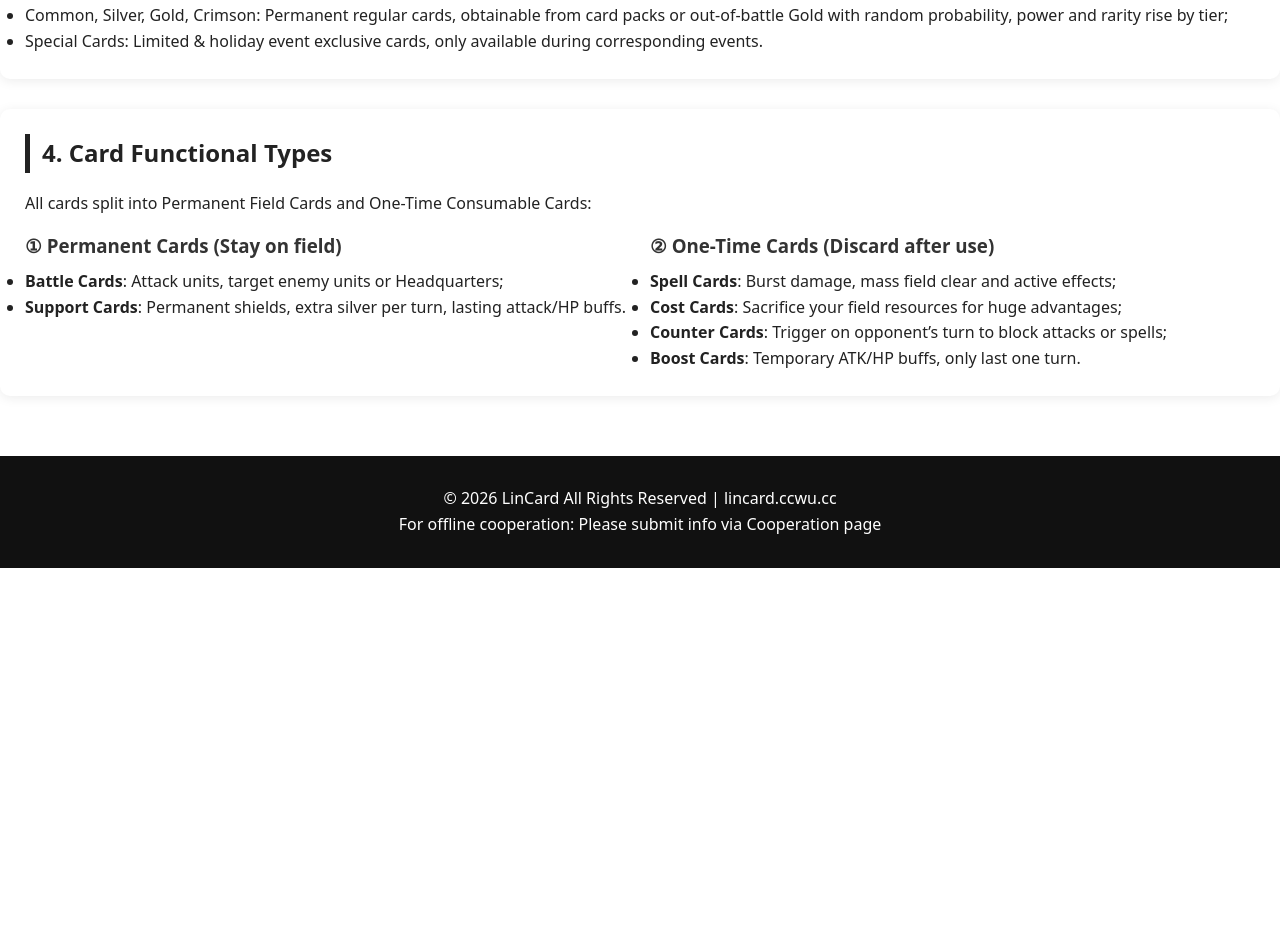
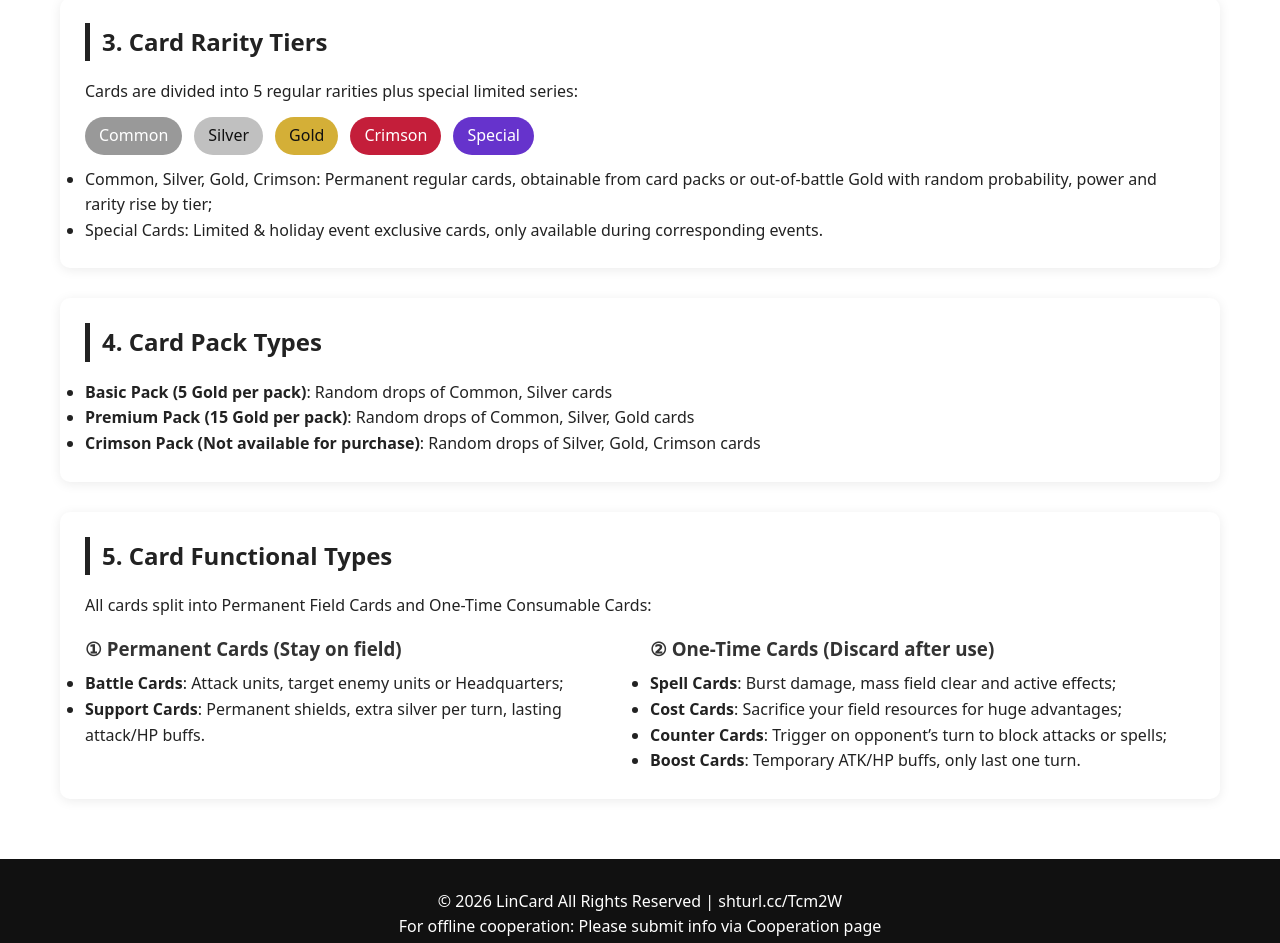
Before and after one commit to zjliyufnssu/lincard-intl-site, a plain HTML site: page about.html in a window 1280 px wide. Shown: the part 817-1760 px from the top of the page. Before the commit the page ends 1385 px from the top, so only its background shows below. Drawn offline with Linux system fonts and the light colour scheme.

Commit message:
Update about.html

```diff
--- a/about.html
+++ b/about.html
@@ -63,7 +63,7 @@
             <img src="./img/logo.png" alt="LinCard Logo">
         </div>
         <nav>
-            <a href="index.html">主页</a>
+            <a href="index.html">Home</a>
             <a href="about.html">Game Rules</a>
             <a href="store.html">Partners</a>
             <a href="book.html">Cooperation</a>
@@ -75,7 +75,7 @@
         <p>Turn-based Card Battle | Card Rarity & Gameplay Guide</p>
     </section>
 
-    <div class="rule-box>
+    <div class="rule-box">
         <div class="rule-card">
             <h2>1. Basic Gameplay & Currency</h2>
             <h3>Two Currency Types</h3>
@@ -110,7 +110,16 @@
         </div>
 
         <div class="rule-card">
-            <h2>4. Card Functional Types</h2>
+            <h2>4. Card Pack Types</h2>
+            <ul>
+                <li><strong>Basic Pack (5 Gold per pack)</strong>: Random drops of Common, Silver cards</li>
+                <li><strong>Premium Pack (15 Gold per pack)</strong>: Random drops of Common, Silver, Gold cards</li>
+                <li><strong>Crimson Pack (Not available for purchase)</strong>: Random drops of Silver, Gold, Crimson cards</li>
+            </ul>
+        </div>
+
+        <div class="rule-card">
+            <h2>5. Card Functional Types</h2>
             <p>All cards split into Permanent Field Cards and One-Time Consumable Cards:</p>
             <div class="type-grid">
                 <div class="type-item">
@@ -134,7 +143,7 @@
     </div>
 
     <footer>
-        <p>© 2026 LinCard All Rights Reserved | lincard.ccwu.cc</p>
+        <p>© 2026 LinCard All Rights Reserved | shturl.cc/Tcm2W</p>
         <p>For offline cooperation: Please submit info via Cooperation page</p>
     </footer>
 </body>
```
